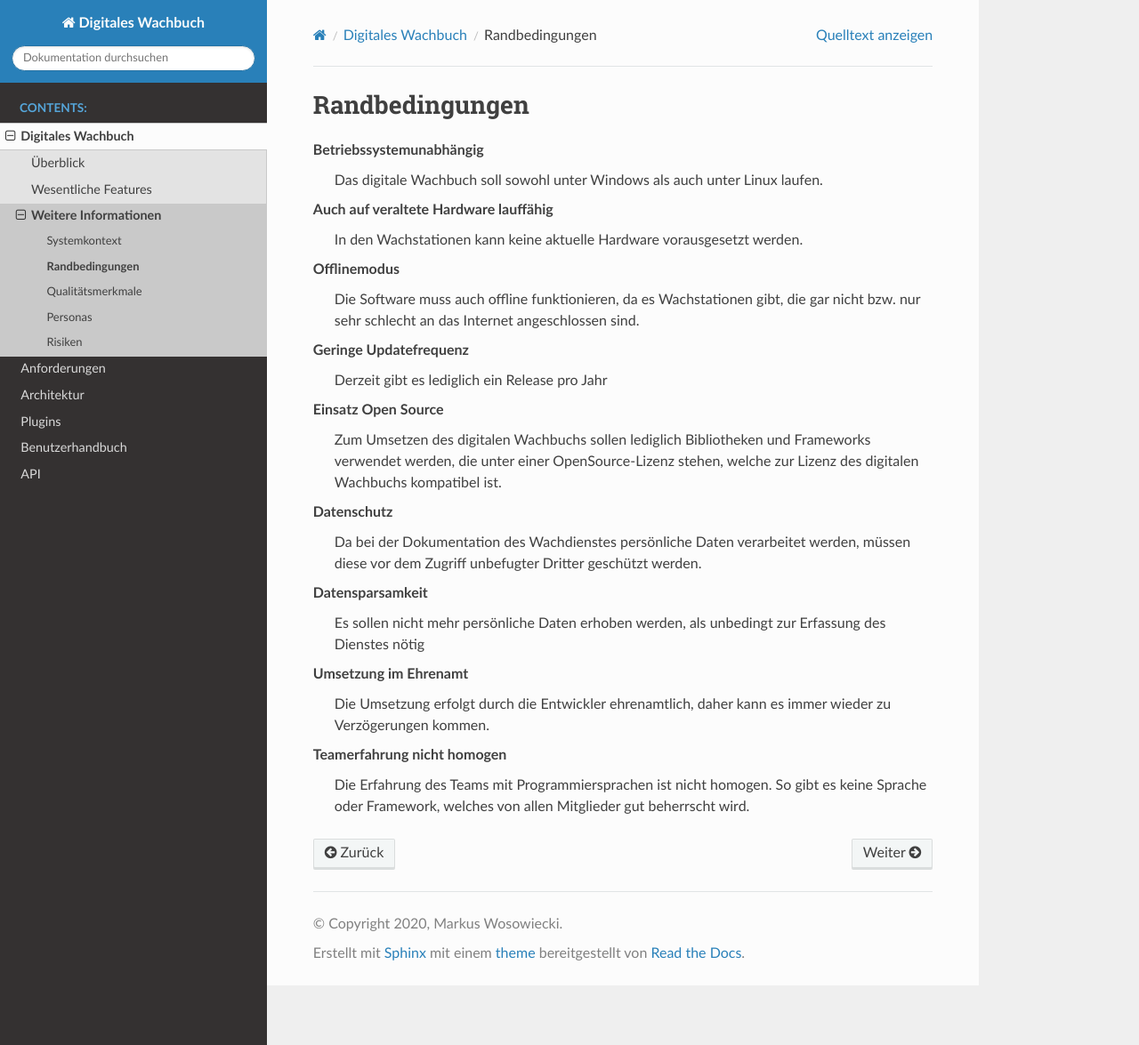
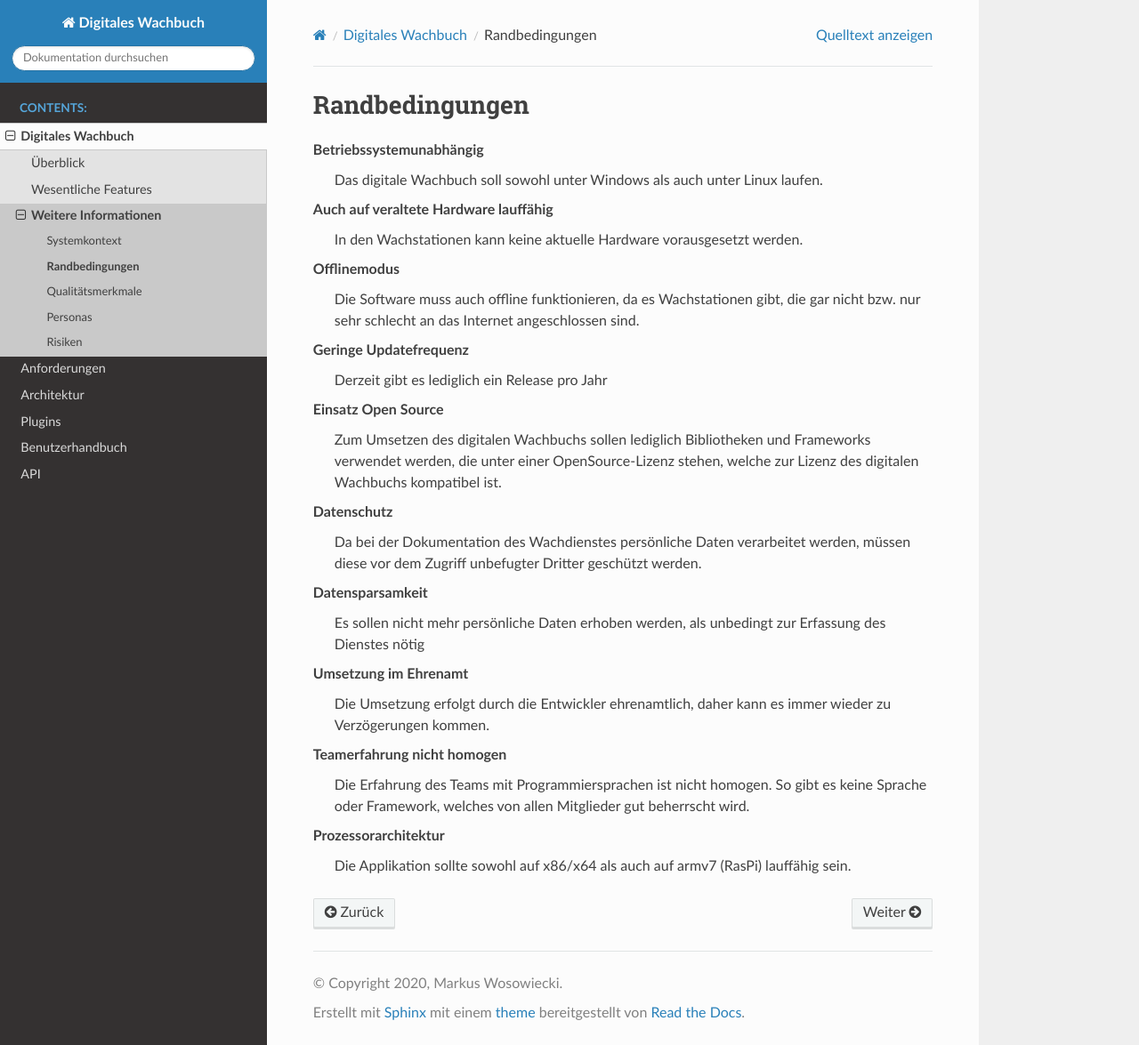
Before and after one commit to Kreiswasserwacht-Wurzburg/digitales_wachbuch, a Sphinx documentation site: the page built from docs/source/overview/boundary.rst, in a window 1280 px wide and 1175 px high. Shown: the whole window at 89% size. Built offline with Sphinx 7.4.7 and the Read the Docs theme 2.0.0, drawn with Linux system fonts in a browser that asks for light colours.

Commit message:
Docu: Add cpu architecture

```diff
--- a/docs/source/overview/boundary.rst
+++ b/docs/source/overview/boundary.rst
@@ -27,3 +27,6 @@ Umsetzung im Ehrenamt
 
 Teamerfahrung nicht homogen
     Die Erfahrung des Teams mit Programmiersprachen ist nicht homogen. So gibt es keine Sprache oder Framework, welches von allen Mitglieder gut beherrscht wird.
+
+Prozessorarchitektur
+    Die Applikation sollte sowohl auf x86/x64 als auch auf armv7 (RasPi) lauffähig sein.
```
